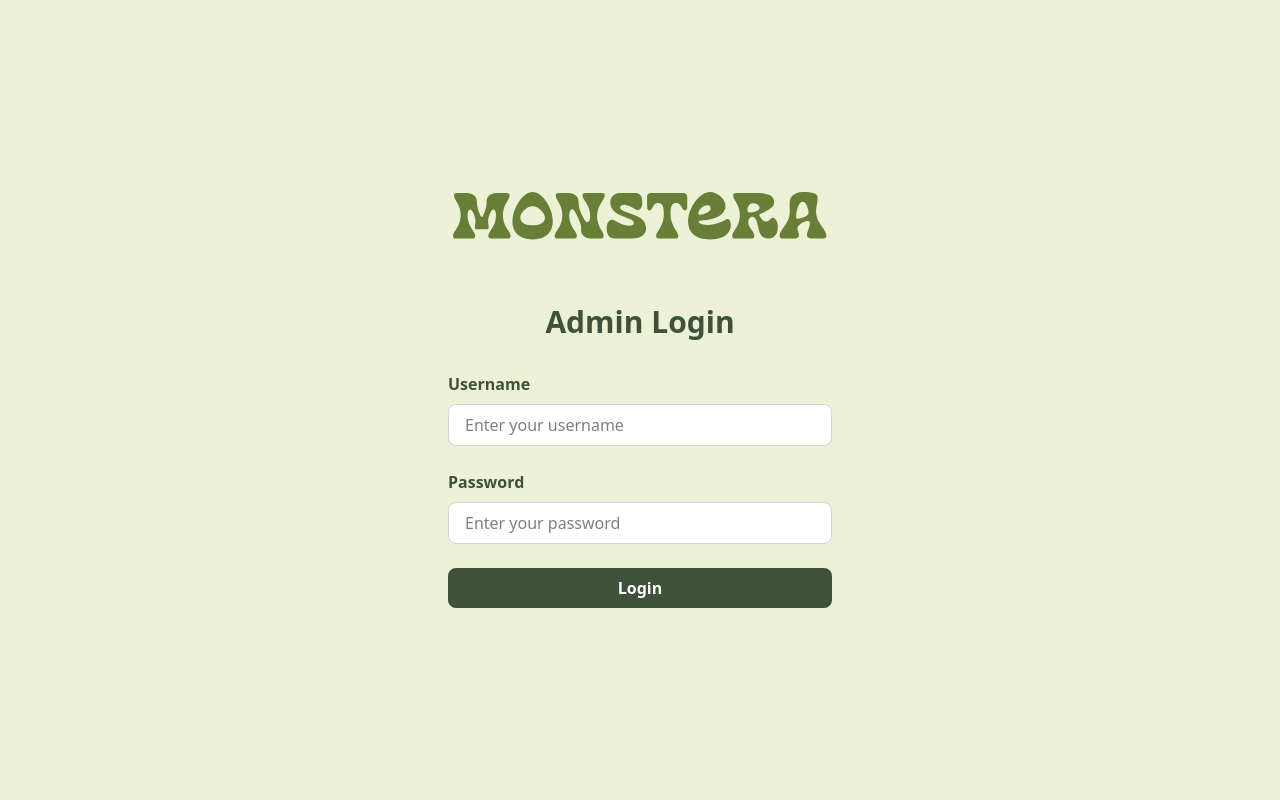
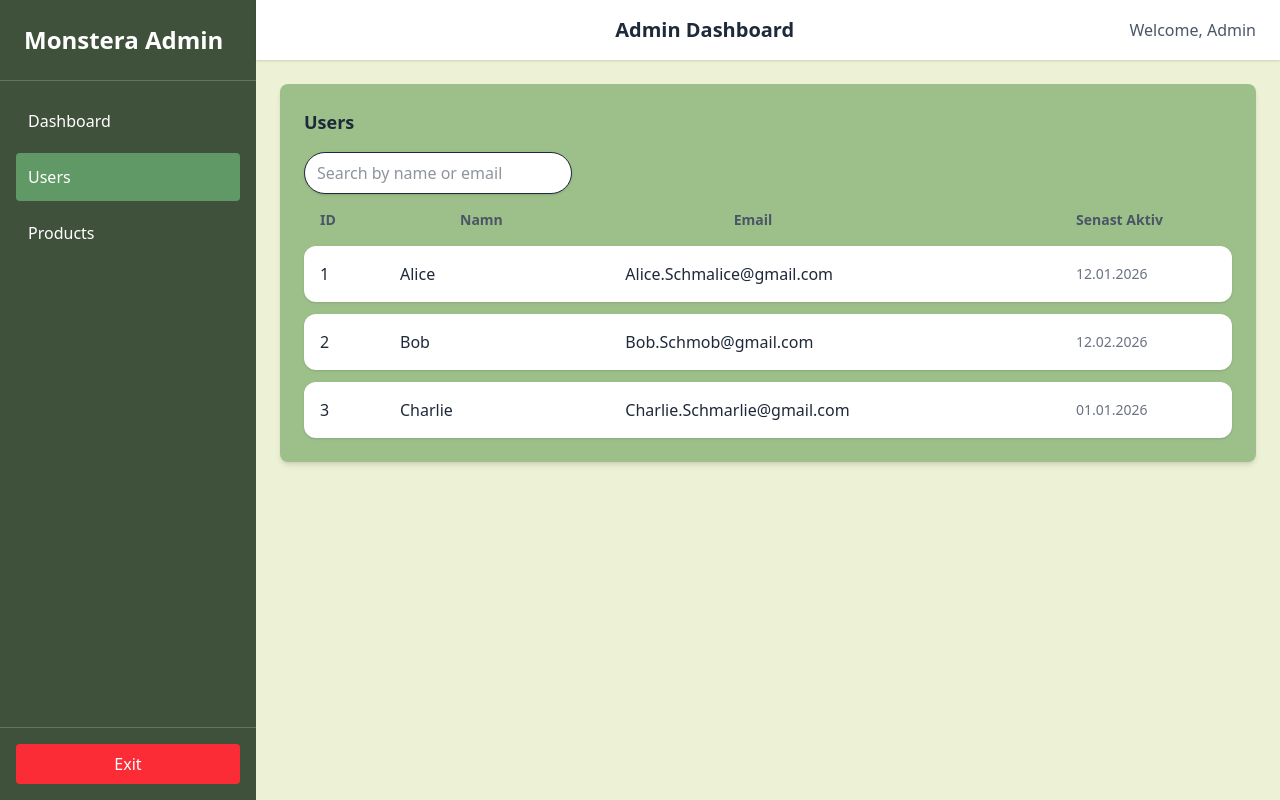
Before and after one commit to CNA-26/admin-frontend, a React (Vite) app in the folder admin-frontend/: page /users in a window 1280 px wide. Built offline with nearby package versions, Linux system fonts and the light colour scheme.

Commit message:
Complete page working

```diff
--- a/admin-frontend/src/App.tsx
+++ b/admin-frontend/src/App.tsx
@@ -2,6 +2,7 @@ import { BrowserRouter, Routes, Route } from "react-router-dom";
 import AdminDashboard from "./pages/AdminDashboard";
 import Products from "./pages/products";
 import AdminLogin from "./pages/AdminLogin";
+import AdminUsers from "./pages/AdminUsers";
 
 function App() {
   return (
@@ -9,7 +10,7 @@ function App() {
       <Routes>
         <Route path="/" element={<AdminDashboard />} />
         <Route path="/login" element={<AdminLogin />} />
-        <Route path="/admin-login" element={<AdminLogin />} />
+        <Route path="/users" element={<AdminUsers />} />
         <Route path="/products" element={<Products />} />
         <Route path="*" element={<AdminLogin />} />
       </Routes>
--- a/admin-frontend/src/components/Sidebar.tsx
+++ b/admin-frontend/src/components/Sidebar.tsx
@@ -19,9 +19,16 @@ const Sidebar = () => {
         >
           Dashboard
         </NavLink>
-        <a className="block p-3 rounded hover:bg-[var(--color-sidebar-hover)] transition">
+        <NavLink
+          to="/users"
+          className={({ isActive }) =>
+            `block p-3 rounded hover:bg-[var(--color-sidebar-hover)] transition ${
+              isActive ? "bg-[var(--color-sidebar-hover)]" : ""
+            }`
+          }
+        >
           Users
-        </a>
+        </NavLink>
         <NavLink
           to="/products"
           className={({ isActive }) =>
```
